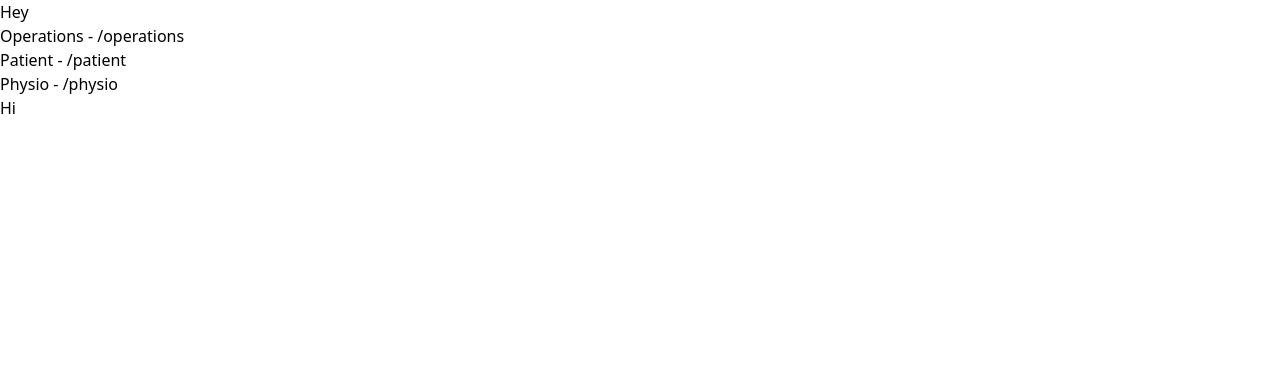
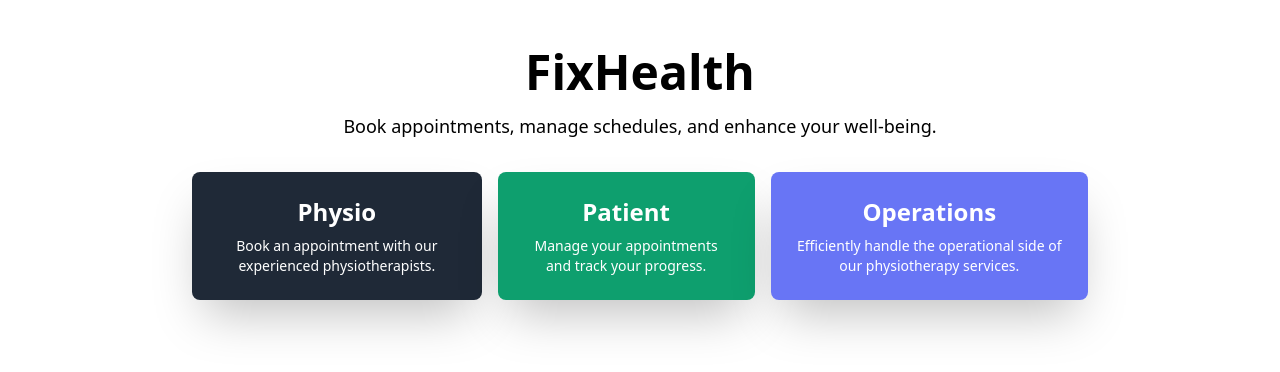
Before and after one commit to ravi-anand04/FixHealthPhysio, a React (Vite) app: page / in a window 1280 px wide. Shown: the top 372 px of the page. Built offline with nearby package versions, Linux system fonts and the light colour scheme.

Commit message:
Final Commit

```diff
--- a/src/pages/Home.jsx
+++ b/src/pages/Home.jsx
@@ -3,12 +3,46 @@ import { Link } from "react-router-dom";
 
 const Home = () => {
   return (
-    <div>
-      <h1>Hey</h1>
-      <h1>Operations - /operations</h1>
-      <h1>Patient - /patient</h1>
-      <h1>Physio - /physio</h1>
-      <Link to="/physio">Hi</Link>
+    <div className=" flex flex-col px-48 max-lg:px-12 mt-12 max-sm:px-2 items-center">
+      <h1 className="text-5xl font-bold mb-4">FixHealth</h1>
+      <p className="text-lg text-center mb-8">
+        Book appointments, manage schedules, and enhance your well-being.
+      </p>
+      <div className="flex max-md:flex-col gap-4 text-white ">
+        {/* Physio Link */}
+        <Link
+          to="/physio"
+          className="p-6 bg-gray-800 rounded-lg text-center hover:opacity-90 shadow-2xl"
+        >
+          <h2 className="text-2xl font-bold mb-2">Physio</h2>
+          <p className="text-sm">
+            Book an appointment with our experienced physiotherapists.
+          </p>
+        </Link>
+
+        {/* Patient Link */}
+        <Link
+          to="/patient"
+          className="p-6 bg-green-500 rounded-lg text-center hover:opacity-90 shadow-2xl"
+        >
+          <h2 className="text-2xl font-bold mb-2">Patient</h2>
+          <p className="text-sm">
+            Manage your appointments and track your progress.
+          </p>
+        </Link>
+
+        {/* Operations Link */}
+        <Link
+          to="/operations"
+          className="p-6 bg-indigo-500 rounded-lg text-center hover:opacity-90 shadow-2xl"
+        >
+          <h2 className="text-2xl font-bold mb-2">Operations</h2>
+          <p className="text-sm">
+            Efficiently handle the operational side of our physiotherapy
+            services.
+          </p>
+        </Link>
+      </div>
     </div>
   );
 };
```
